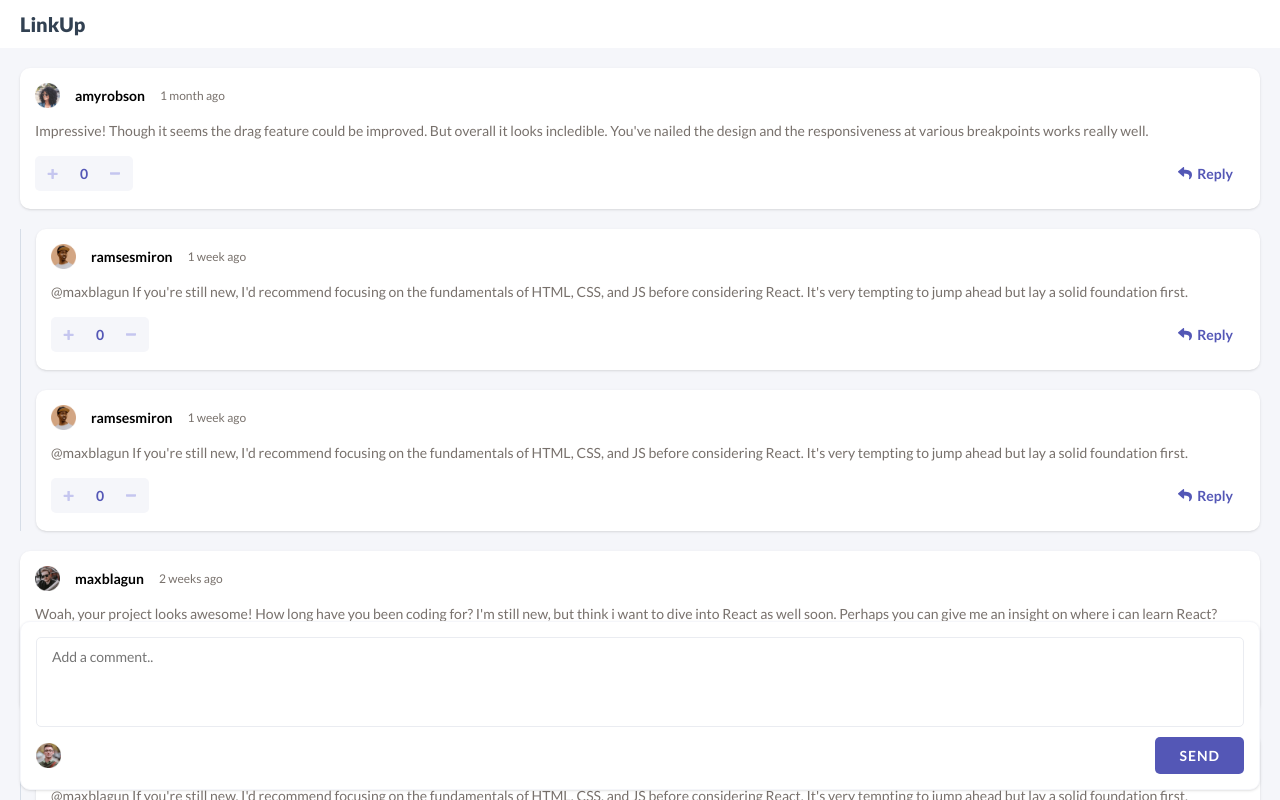
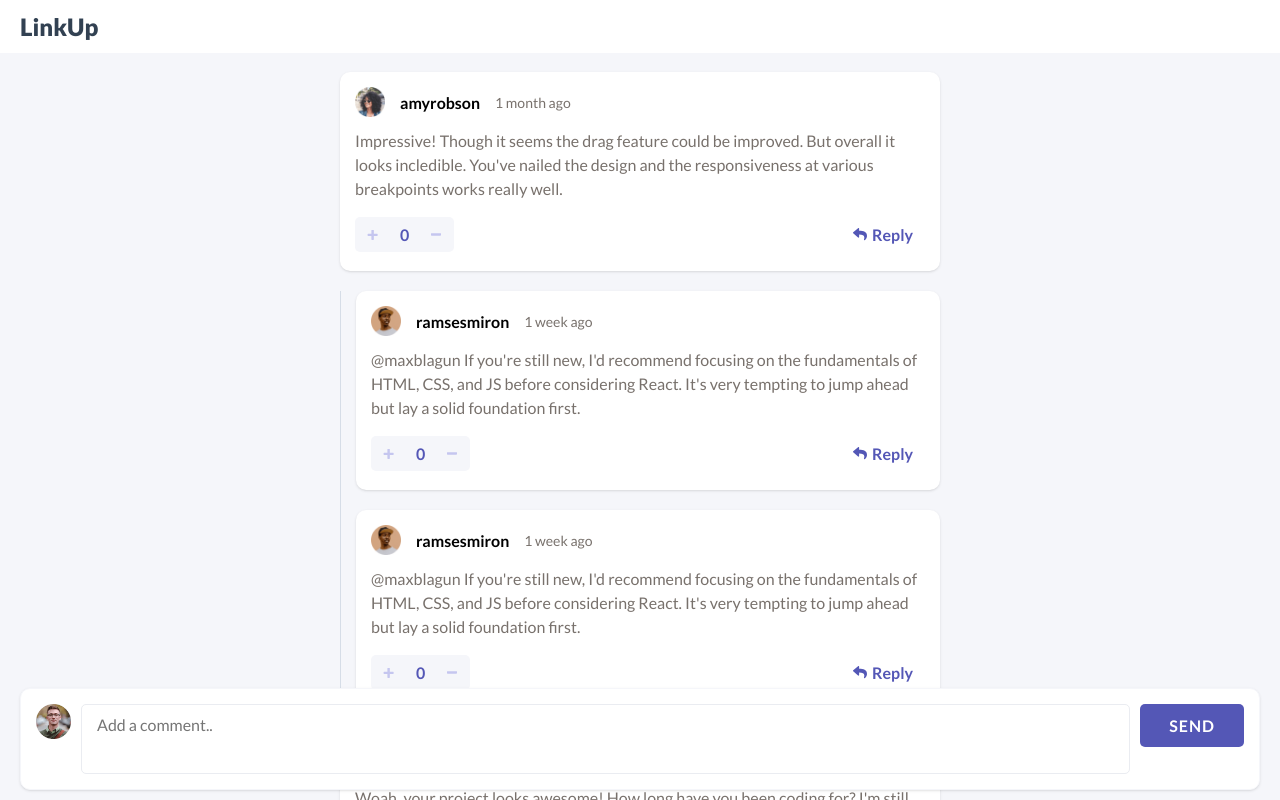
Before and after one commit to LucasBalbinoSS/interactive-comments-section, a React (Vite) app: page / in a window 1280 px wide. Shown: the top 800 px of the page. Built offline with nearby package versions, Linux system fonts and the light colour scheme.

Commit message:
Style: Tablet version

```diff
--- a/src/App.css
+++ b/src/App.css
@@ -24,3 +24,12 @@ button:hover {
 button:focus {
   outline: 1px solid #5473b6;
 }
+
+
+
+/* tablet & desktop */
+@media (min-width: 700px) {
+  button {
+    font-size: var(--text-base);
+  }
+}
--- a/src/components/Comment.css
+++ b/src/components/Comment.css
@@ -1,5 +1,6 @@
 .comments-list {
-  margin-top: 48px;
+  margin: 48px auto 0 auto;
+  max-width: 600px;
   display: flex;
   flex-direction: column;
   gap: 20px;
@@ -104,3 +105,25 @@
   gap: 20px;
   padding-inline-start: 15px;
 }
+
+
+
+/* tablet & desktop */
+@media (min-width: 700px) {
+  .comments-list {
+    margin-top: 52px;
+  }
+
+  .comment {
+    font-size: var(--text-base);
+  }
+
+  .photo {
+    height: 30px;
+  }
+
+  .date,
+  .your-comment-label {
+    font-size: var(--text-sm);
+  }
+}
--- a/src/components/Comment.jsx
+++ b/src/components/Comment.jsx
@@ -52,7 +52,7 @@ const Comment = () => {
                 <div className="comment-interaction">
                   <Likes />
                   <div className="comment-interaction-internal">
-                    {comment?.you && <DeleteButton removeComment={removeComment} />}
+                    {comment?.you && <DeleteButton />}
                     {comment?.you && <EditButton />}
                     {! comment?.you && <ReplyButton />}
                   </div>
--- a/src/components/Header.css
+++ b/src/components/Header.css
@@ -12,3 +12,12 @@ header {
   font-size: var(--text-xl);
   color: var(--blue-900);
 }
+
+
+
+/* tablet & desktop */
+@media (min-width: 700px) {
+  .logo {
+    font-size: var(--text-2xl);
+  }
+}
--- a/src/components/Input.css
+++ b/src/components/Input.css
@@ -55,3 +55,29 @@ textarea::-webkit-scrollbar-thumb {
   padding-inline: 24px;
   text-transform: uppercase;
 }
+
+
+
+/* tablet & desktop */
+@media (min-width: 700px) {
+  .input {
+    align-items: flex-start;
+    column-gap: 10px;
+    flex-wrap: nowrap;
+  }
+
+  .input img {
+    order: -1;
+    height: 35px;
+  }
+
+  .input-field {
+    font-size: var(--text-base);
+    min-height: 70px;
+  }
+
+  .send-button {
+    padding-block: 12px;
+    padding-inline: 29px;
+  }
+}
```
